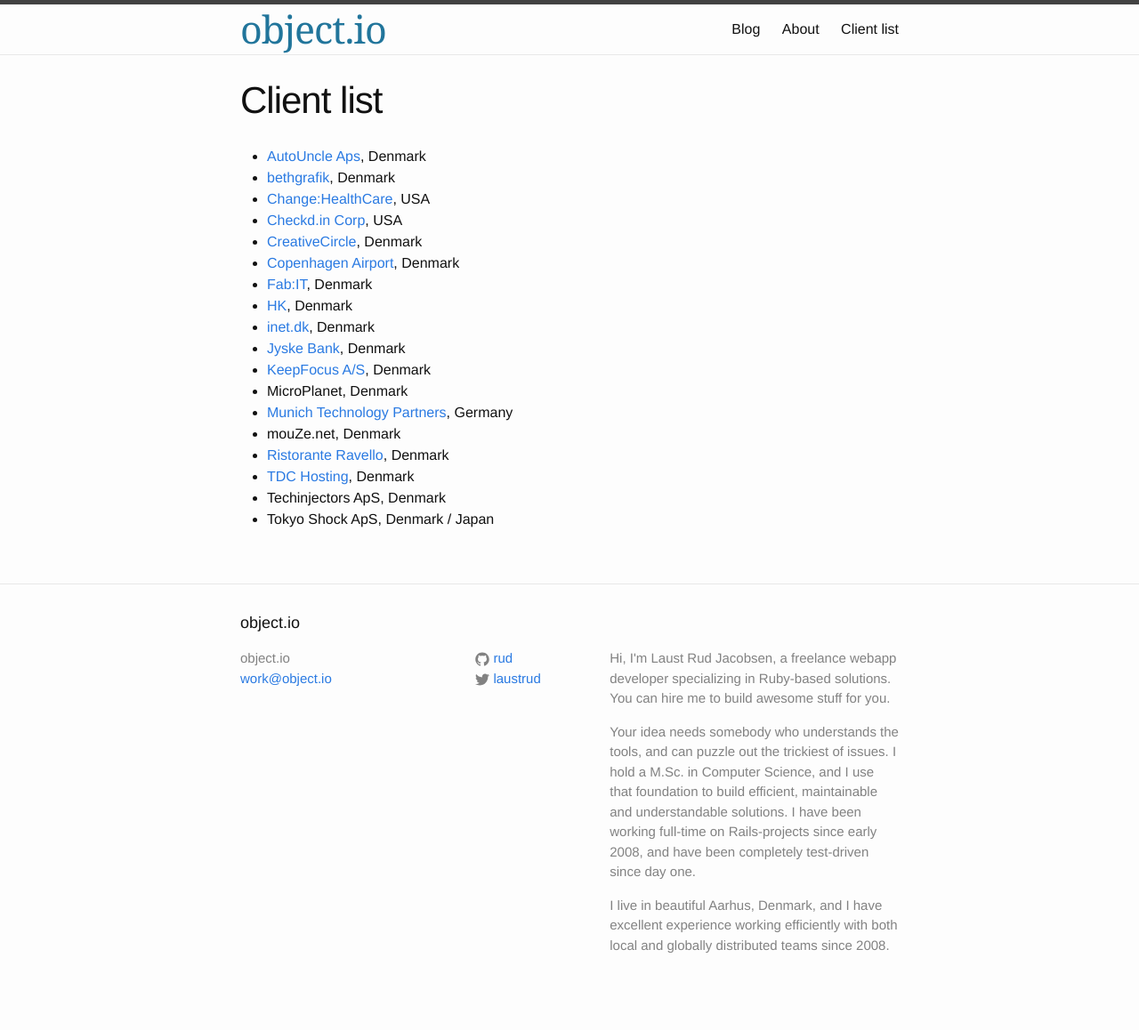
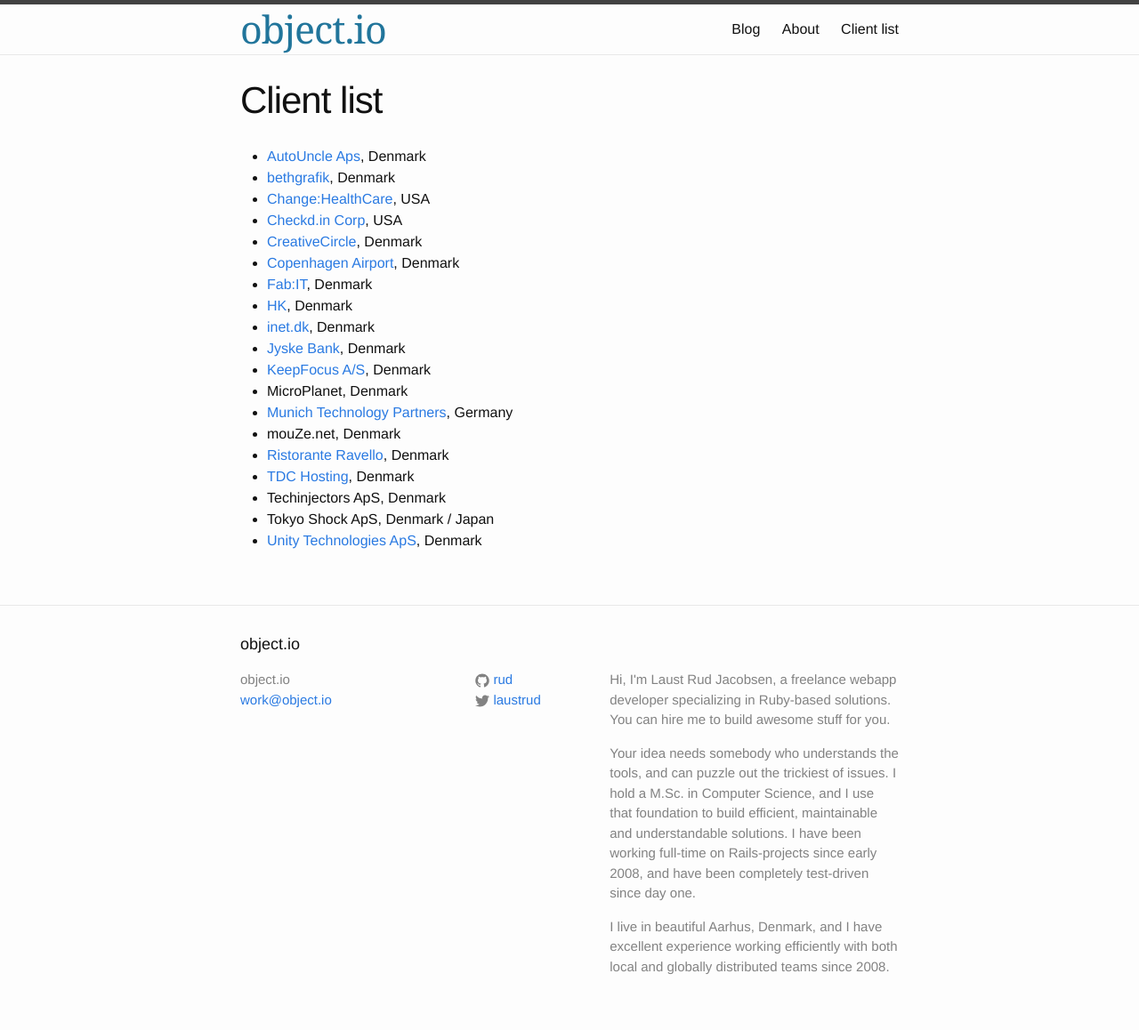
Before and after one commit to rud/rud.github.io, a Jekyll site: the page built from client-list.md, in a window 1280 px wide. Shown: the whole page at 89% size. Built offline with Jekyll 4.4.1, drawn with Linux system fonts in a browser that asks for light colours; before the commit the page ends 1134 px from its top, so only the background shows below that.

Commit message:
Adding unity to client-list

```diff
--- a/client-list.md
+++ b/client-list.md
@@ -26,3 +26,4 @@
 * [TDC Hosting](http://www.tdchosting.dk), Denmark
 * Techinjectors ApS, Denmark
 * Tokyo Shock ApS, Denmark / Japan
+* [Unity Technologies ApS](https://unity3d.com), Denmark
```
